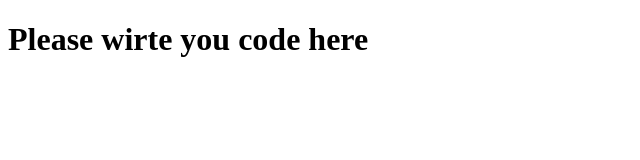
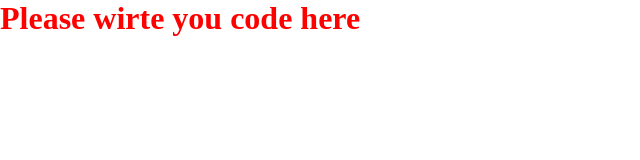
Before and after one commit to tanvirabsur/blog-web-server, a website: page Views/index.html in a window 1280 px wide. Shown: the whole page, without its empty margins (0-640 px from the left). Drawn offline with Linux system fonts and the light colour scheme.

Commit message:
some changes

```diff
--- a/Views/index.html
+++ b/Views/index.html
@@ -3,9 +3,10 @@
 <head>
     <meta charset="UTF-8">
     <meta name="viewport" content="width=device-width, initial-scale=1.0">
+    <link rel="stylesheet" href="../styles/style.css">
     <title>Document</title>
 </head>
 <body>
-    <h1>Please wirte you code here</h1>
+    <h1 class="color-red">Please wirte you code here</h1>
 </body>
 </html>
--- a/index.js
+++ b/index.js
@@ -7,6 +7,7 @@ app.use(express.json());
 
 app.get('/', (req,res)=>{
     console.log('Received a GET request');
+
     res.sendFile(path.join(__dirname, 'Views', 'index.html'));
 })
 
--- /dev/null
+++ b/styles/style.css
@@ -0,0 +1,8 @@
+*{
+    margin: 0;
+    padding: 0;
+    box-sizing: border-box;
+}
+.color-red{
+    color: red;
+}
```
